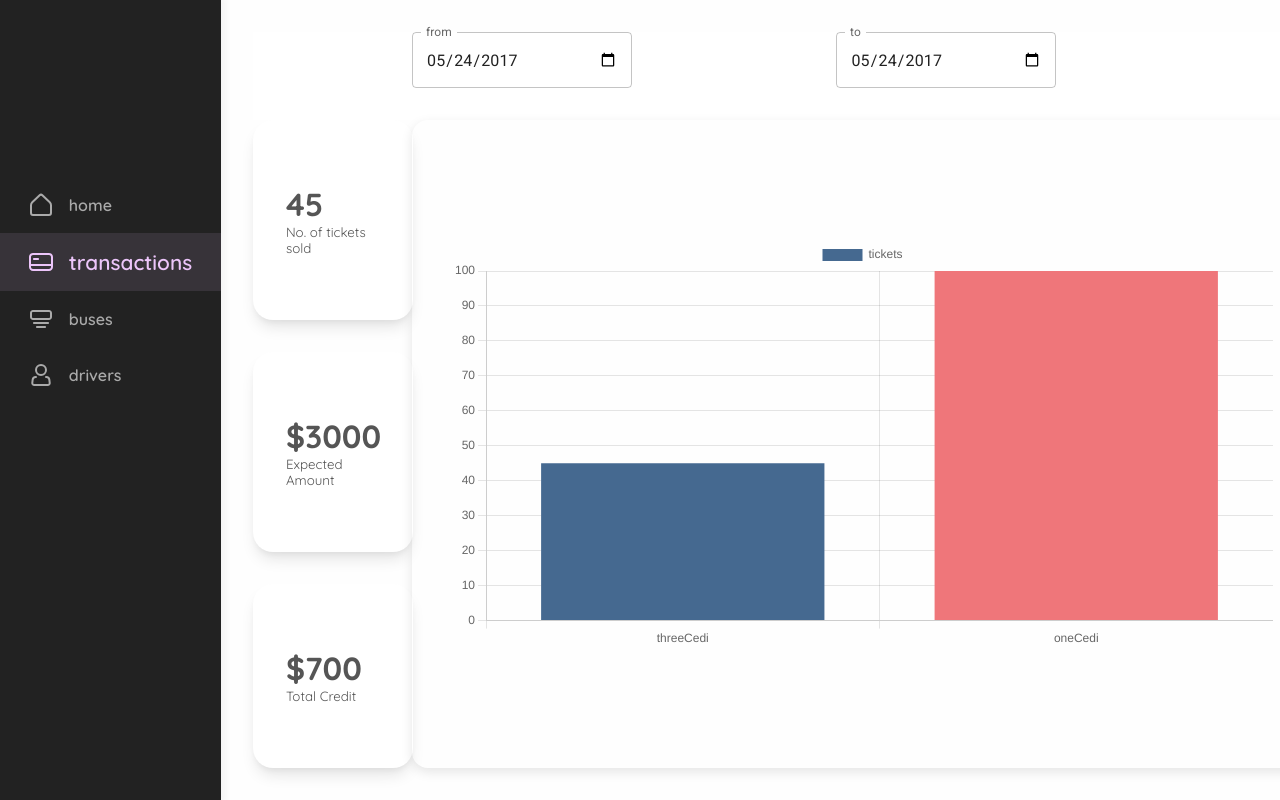
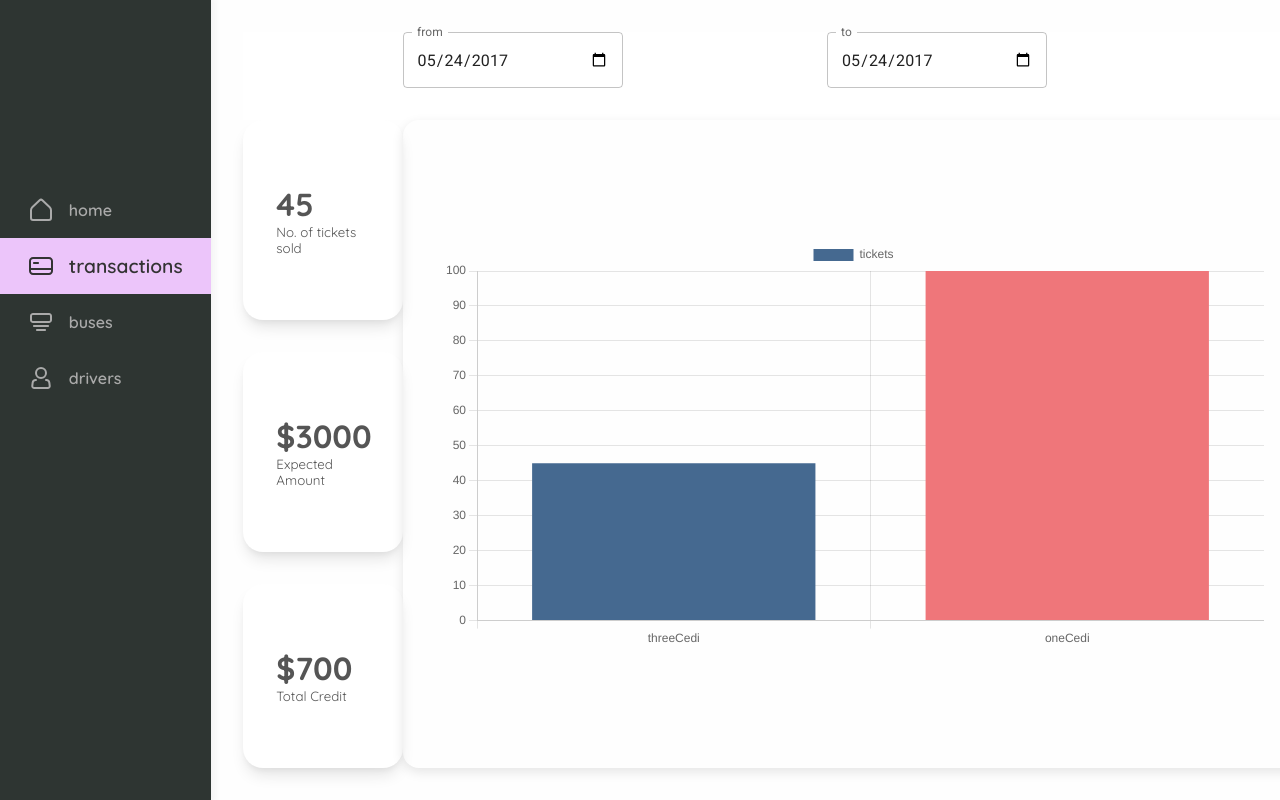
Before and after one commit to faddalibrahim/vooom-admin-dashboard, a React (Create React App) app: page /transactions in a window 1280 px wide. Shown: the top 800 px of the page. Built offline with nearby package versions, Linux system fonts and the light colour scheme; a web font is replaced by a local one.

Commit message:
sidebar enhanced

```diff
--- a/src/components/sidebar/Sidebar.js
+++ b/src/components/sidebar/Sidebar.js
@@ -22,9 +22,9 @@ export default function Sidebar() {
             to={`/${route.name}`}
             key={route.name}
             style={({ isActive }) => ({
-              color: isActive ? "#ECC5FA" : "#aaa",
-              backgroundColor: isActive ? "rgba(236, 197, 250, 0.1)" : "",
-              fontSize: isActive ? "130%" : "100%",
+              color: isActive ? "#333" : "#aaa",
+              backgroundColor: isActive ? "rgba(236, 197, 250, 1)" : "",
+              fontSize: isActive ? "120%" : "100%",
             })}
           >
             {route.icon}
--- a/src/components/sidebar/sidebar.module.scss
+++ b/src/components/sidebar/sidebar.module.scss
@@ -2,7 +2,7 @@
   width: 260px;
   box-shadow: 2px 0px 6px 2px rgba(51, 51, 51, 0.05);
   height: 100vh;
-  background-color: #222;
+  background-color: #2e3532;
 
   display: grid;
   place-items: center;
@@ -19,7 +19,6 @@
       display: flex;
       padding: 1rem 1.8rem;
       width: 100%;
-      // color: #333;
       font-weight: 600;
       align-items: center;
 
@@ -29,8 +28,6 @@
 
       &:hover {
         color: #ecc5fa !important;
-        background-color: rgba(236, 197, 250, 0.1);
-        font-size: 130%;
       }
     }
   }
```
